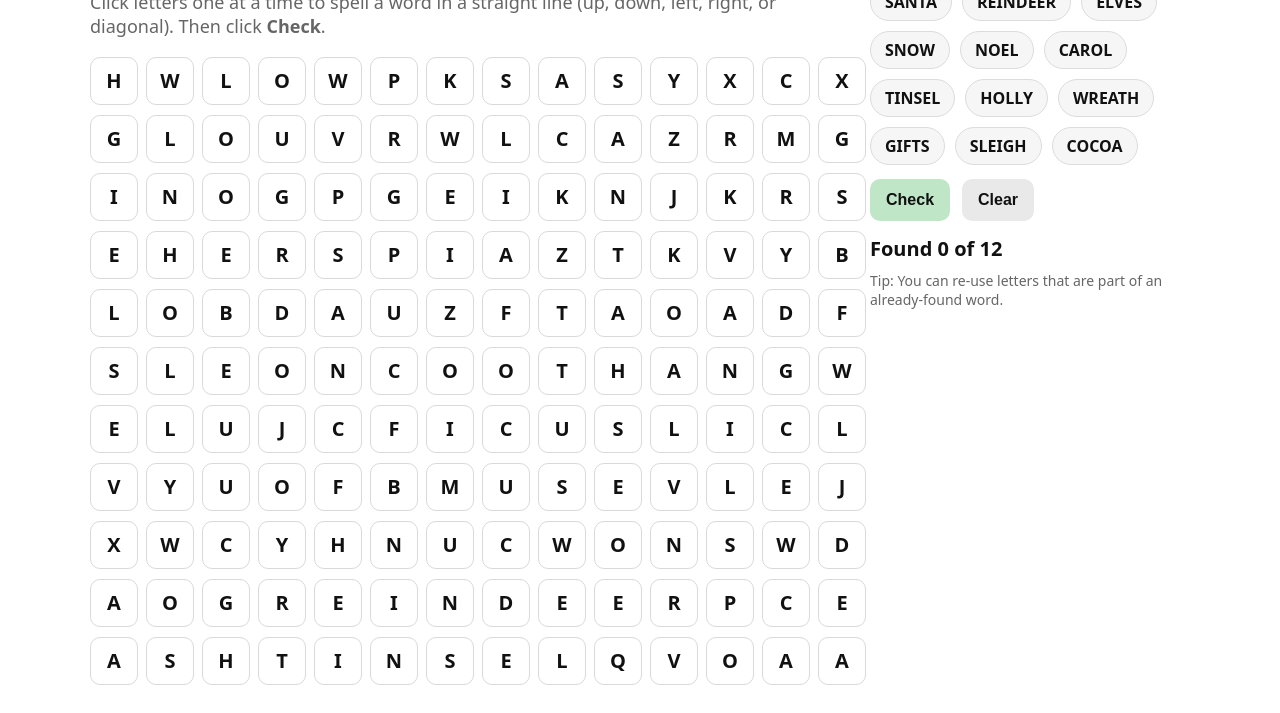
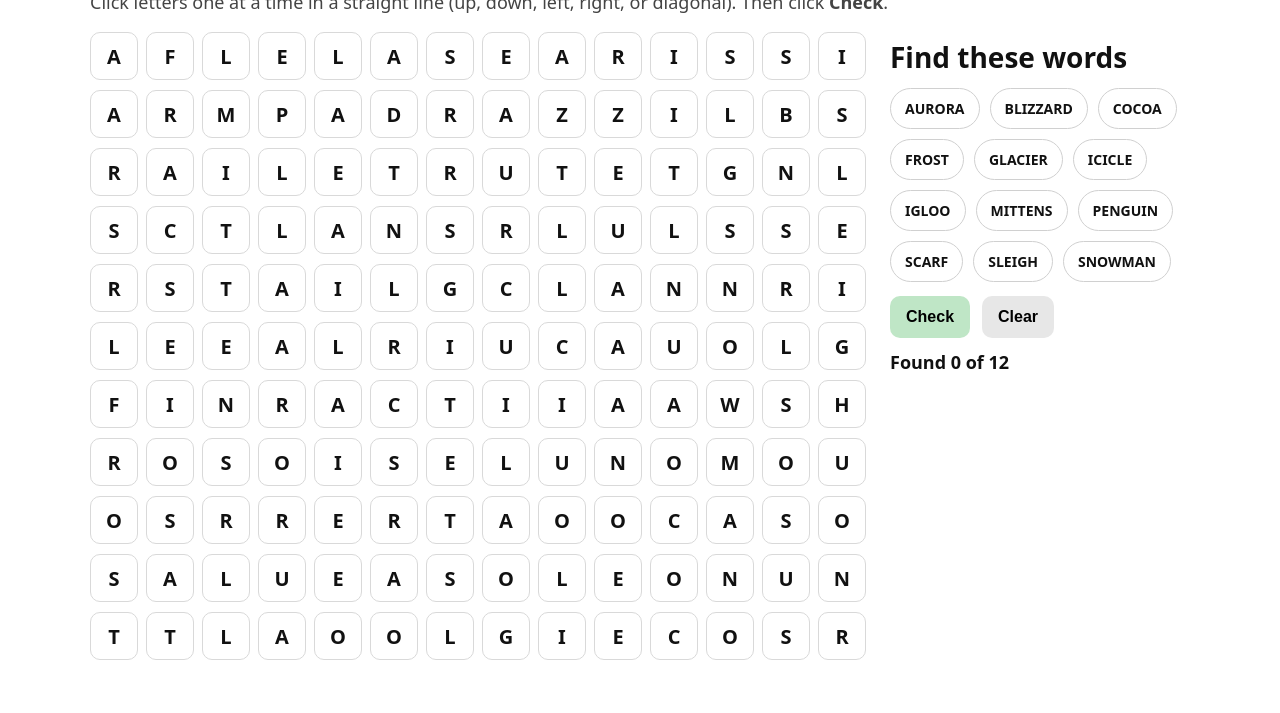
Before and after one commit to lisatyr3/games, a plain HTML site: page index.html in a window 1280 px wide. Shown: the part 104-817 px from the top of the page. Drawn offline with Linux system fonts and the light colour scheme.

Commit message:
Update index.html

```diff
--- a/index.html
+++ b/index.html
@@ -3,55 +3,49 @@
 <head>
   <meta charset="UTF-8" />
   <meta name="viewport" content="width=device-width,initial-scale=1" />
-  <title>Holiday Word Search</title>
+  <title>Winter Wonderland Word Search</title>
   <style>
     :root{
-      --tile: 46px;
-      --gap: 10px;
+      --tile:46px;
+      --gap:10px;
       --border:#d9d9d9;
-      --text:#111;
-      --muted:#666;
       --selected:#cfe8ff;
       --found:#bfe6c6;
-      --chip:#f6f6f6;
-      --chip-border:#dcdcdc;
-      --btn:#e9e9e9;
-      --btnText:#111;
       --btnPrimary:#bfe6c6;
+      --btnSecondary:#e7e7e7;
+      --max:1100px;
     }
     body{
+      margin:0;
       font-family: system-ui, -apple-system, Segoe UI, Roboto, Arial, sans-serif;
-      color:var(--text);
-      margin:0;
-      padding:28px 18px;
       background:#fff;
+      color:#111;
     }
-    h1{ margin:0 0 6px; font-size:44px; letter-spacing:-0.5px; }
-    .sub{ margin:0 0 18px; color:var(--muted); font-size:18px; line-height:1.35; }
+    .wrap{
+      max-width:var(--max);
+      margin:0 auto;
+      padding:28px 18px 40px;
+    }
+    h1{ margin:0 0 6px; font-size:44px; letter-spacing:-0.02em; }
+    .sub{ margin:0 0 18px; color:#444; font-size:18px; line-height:1.35; }
 
-    .wrap{
-      max-width: 1100px;
-      margin: 0 auto;
+    .layout{
       display:flex;
       gap:26px;
       align-items:flex-start;
     }
-
-    .board{
-      flex: 1 1 auto;
-      min-width: 320px;
+    @media (max-width: 980px){
+      .layout{ flex-direction:column; }
     }
 
     .grid{
       display:grid;
-      grid-template-columns: repeat(14, var(--tile));
-      gap: var(--gap);
-      align-items:center;
-      justify-content:start;
+      gap:var(--gap);
       user-select:none;
+      -webkit-user-select:none;
+      touch-action:manipulation;
     }
-
-    .cell{
+    .tile{
       width:var(--tile);
       height:var(--tile);
       border:1px solid var(--border);
@@ -59,31 +53,21 @@
       display:flex;
       align-items:center;
       justify-content:center;
-      font-weight:700;
+      font-weight:800;
       font-size:20px;
+      cursor:pointer;
       background:#fff;
-      cursor:pointer;
-      transition: transform 0.03s ease, background 0.12s ease;
     }
-    .cell:active{ transform: scale(0.98); }
-
-    /* Found letters stay green, even if re-used later */
-    .cell.found{ background: var(--found); }
-
-    /* Selected letters are blue; if a found letter is selected, it becomes blue while selected */
-    .cell.selected{ background: var(--selected) !important; }
+    .tile.sel{ background:var(--selected); }
+    .tile.found{ background:var(--found); }
+    /* if a found tile is currently selected, show selected color */
+    .tile.found.sel{ background:var(--selected); }
 
     .side{
-      width: 320px;
-      flex: 0 0 320px;
+      width:320px;
+      flex:0 0 320px;
     }
-
-    .side h2{
-      margin:6px 0 12px;
-      font-size:30px;
-      letter-spacing:-0.3px;
-    }
-
+    .side h2{ margin:6px 0 12px; font-size:28px; }
     .chips{
       display:flex;
       flex-wrap:wrap;
@@ -91,283 +75,377 @@
       margin-bottom:14px;
     }
     .chip{
-      background: var(--chip);
-      border:1px solid var(--chip-border);
+      padding:10px 14px;
       border-radius:999px;
-      padding:10px 14px;
+      border:1px solid #d0d0d0;
       font-weight:800;
-      font-size:16px;
-      line-height:1;
-      color:#111;
+      font-size:14px;
+      background:#fff;
     }
     .chip.found{
-      background: var(--found);
-      border-color: #9fd2a7;
+      background:var(--found);
+      border-color:transparent;
     }
 
     .controls{
       display:flex;
       gap:12px;
-      align-items:center;
-      margin: 10px 0 14px;
+      margin:12px 0 12px;
       flex-wrap:wrap;
     }
     button{
       border:0;
       border-radius:10px;
       padding:12px 16px;
+      font-weight:800;
       font-size:16px;
-      font-weight:700;
-      background: var(--btn);
-      color: var(--btnText);
       cursor:pointer;
     }
-    button.primary{ background: var(--btnPrimary); }
-    button:active{ transform: translateY(1px); }
+    .primary{ background:var(--btnPrimary); }
+    .secondary{ background:var(--btnSecondary); }
 
     .status{
+      font-size:18px;
+      font-weight:900;
       margin-top:6px;
-      font-size:20px;
-      font-weight:800;
     }
 
-    .note{
-      margin-top:10px;
-      color:var(--muted);
-      font-size:14px;
-      line-height:1.35;
-    }
-
-    /* Responsive: stack sidebar under grid on small screens */
-    @media (max-width: 980px){
-      .wrap{ flex-direction:column; }
-      .side{ width:100%; flex: 1 1 auto; }
-      .grid{ justify-content:center; }
-    }
-
-    /* Tighten tiles a bit on very small screens */
     @media (max-width: 520px){
-      :root{ --tile: 38px; --gap: 8px; }
+      :root{ --tile:40px; --gap:8px; }
       h1{ font-size:36px; }
-      .side h2{ font-size:26px; }
+      .side{ width:100%; flex:1 1 auto; }
     }
   </style>
 </head>
 
 <body>
   <div class="wrap">
-    <div class="board">
-      <h1>Holiday Word Search</h1>
+    <h1 id="title">Winter Wonderland</h1>
     <p class="sub">
-        Click letters one at a time to spell a word in a straight line
-        (up, down, left, right, or diagonal). Then click <b>Check</b>.
+      Click letters one at a time in a straight line (up, down, left, right, or diagonal).
+      Then click <b>Check</b>.
     </p>
 
+    <div class="layout">
+      <div>
         <div id="grid" class="grid" aria-label="Word search grid"></div>
       </div>
 
       <aside class="side">
         <h2>Find these words</h2>
-
         <div id="chips" class="chips"></div>
 
         <div class="controls">
           <button id="checkBtn" class="primary" type="button">Check</button>
-        <button id="clearBtn" type="button">Clear</button>
+          <button id="clearBtn" class="secondary" type="button">Clear</button>
         </div>
 
-      <div id="status" class="status">Found 0 of 12</div>
-      <div class="note">Tip: You can re-use letters that are part of an already-found word.</div>
+        <div id="status" class="status">Found 0 of 0</div>
       </aside>
+    </div>
   </div>
 
 <script>
-  // 14 columns x 11 rows (each row must be EXACTLY 14 letters)
-  const gridData = [
-    "HWLOWPKSASYXCX",
-    "GLOUVRWLCAZRMG",
-    "INOGPGEIKNJKRS",
-    "EHERSPIAZTKVYB",
-    "LOBDAUZFTAOADF",
-    "SLEONCOOTHANGW",
-    "ELUJCFICUSLICL",
-    "VYUOFBMUSEVLEJ",
-    "XWCYHNUCWONSWD",
-    "AOGREINDEERPCE",
-    "ASHTINSELQVOAA"
+/* =========================
+   SETTINGS (safe to change)
+   ========================= */
+const COLS = 14;
+const ROWS = 11;
+
+// Tomorrow’s theme words (all will be placed)
+const WORDS = [
+  "AURORA",
+  "BLIZZARD",
+  "COCOA",
+  "FROST",
+  "GLACIER",
+  "ICICLE",
+  "IGLOO",
+  "MITTENS",
+  "PENGUIN",
+  "SCARF",
+  "SLEIGH",
+  "SNOWMAN"
 ];
 
-  const words = [
-    "SANTA","REINDEER","ELVES","SNOW","NOEL","CAROL",
-    "TINSEL","HOLLY","WREATH","GIFTS","SLEIGH","COCOA"
+// Change this daily if you want a new puzzle without touching anything else:
+const SEED_STRING = "2025-12-18";
+
+/* =========================
+   Seeded RNG (stable puzzle)
+   ========================= */
+function xmur3(str){
+  let h = 1779033703 ^ str.length;
+  for (let i=0;i<str.length;i++){
+    h = Math.imul(h ^ str.charCodeAt(i), 3432918353);
+    h = (h << 13) | (h >>> 19);
+  }
+  return function(){
+    h = Math.imul(h ^ (h >>> 16), 2246822507);
+    h = Math.imul(h ^ (h >>> 13), 3266489909);
+    h ^= (h >>> 16);
+    return h >>> 0;
+  };
+}
+function mulberry32(a){
+  return function(){
+    let t = a += 0x6D2B79F5;
+    t = Math.imul(t ^ (t >>> 15), t | 1);
+    t ^= t + Math.imul(t ^ (t >>> 7), t | 61);
+    return ((t ^ (t >>> 14)) >>> 0) / 4294967296;
+  };
+}
+const seedFn = xmur3(SEED_STRING);
+let rand = mulberry32(seedFn());
+function rInt(n){ return Math.floor(rand() * n); }
+function pick(arr){ return arr[rInt(arr.length)]; }
+
+/* =========================
+   Grid generator (verified)
+   ========================= */
+
+// Avoid obvious left→right words by NOT allowing (dx=+1, dy=0)
+const DIRS = [
+  {dx:-1, dy:0},  // W (backwards horizontal ok)
+  {dx:0,  dy:1},  // S
+  {dx:0,  dy:-1}, // N
+  {dx:1,  dy:1},  // SE
+  {dx:-1, dy:-1}, // NW
+  {dx:1,  dy:-1}, // NE
+  {dx:-1, dy:1}   // SW
 ];
 
-  const ROWS = gridData.length;
-  const COLS = gridData[0].length;
+function inBounds(x,y){ return x>=0 && x<COLS && y>=0 && y<ROWS; }
 
-  const gridEl = document.getElementById("grid");
-  const chipsEl = document.getElementById("chips");
-  const statusEl = document.getElementById("status");
-  const checkBtn = document.getElementById("checkBtn");
-  const clearBtn = document.getElementById("clearBtn");
-
-  // State
-  const foundWords = new Set();
-  const foundCells = new Set();   // "r,c" for green cells
-  let selected = [];              // array of {r,c}
-  let direction = null;           // {dr,dc} once established
-
-  function key(r,c){ return r + "," + c; }
-  function inBounds(r,c){ return r>=0 && r<ROWS && c>=0 && c<COLS; }
-  function letterAt(r,c){ return gridData[r].charAt(c); }
-
-  function renderGrid(){
-    gridEl.innerHTML = "";
-    gridEl.style.gridTemplateColumns = `repeat(${COLS}, var(--tile))`;
-
-    for(let r=0;r<ROWS;r++){
-      for(let c=0;c<COLS;c++){
-        const btn = document.createElement("div");
-        btn.className = "cell";
-        btn.textContent = letterAt(r,c);
-        btn.dataset.r = r;
-        btn.dataset.c = c;
-
-        const k = key(r,c);
-        if(foundCells.has(k)) btn.classList.add("found");
-
-        btn.addEventListener("click", () => onCellClick(r,c));
-        gridEl.appendChild(btn);
+function canPlace(grid, word, x0, y0, dir){
+  for (let i=0;i<word.length;i++){
+    const x = x0 + dir.dx*i;
+    const y = y0 + dir.dy*i;
+    if (!inBounds(x,y)) return false;
+    const cur = grid[y][x];
+    if (cur !== "" && cur !== word[i]) return false;
   }
+  return true;
 }
 
-    syncSelectedClasses();
+function placeWord(grid, word){
+  // Try many attempts; prefers diagonals by repeating them in the pool
+  const weightedDirs = [
+    DIRS[3],DIRS[4],DIRS[5],DIRS[6], // diagonals (more often)
+    DIRS[0],DIRS[1],DIRS[2]          // straight
+  ];
+
+  for (let tries=0; tries<1200; tries++){
+    const dir = pick(weightedDirs);
+    const x0 = rInt(COLS);
+    const y0 = rInt(ROWS);
+    if (!canPlace(grid, word, x0, y0, dir)) continue;
+
+    for (let i=0;i<word.length;i++){
+      const x = x0 + dir.dx*i;
+      const y = y0 + dir.dy*i;
+      grid[y][x] = word[i];
     }
-
-  function renderChips(){
-    chipsEl.innerHTML = "";
-    words.forEach(w=>{
-      const chip = document.createElement("div");
-      chip.className = "chip" + (foundWords.has(w) ? " found" : "");
-      chip.textContent = w;
-      chipsEl.appendChild(chip);
-    });
-  }
-
-  function syncSelectedClasses(){
-    const selectedSet = new Set(selected.map(p=>key(p.r,p.c)));
-    const cells = gridEl.querySelectorAll(".cell");
-    cells.forEach(cell=>{
-      const r = Number(cell.dataset.r);
-      const c = Number(cell.dataset.c);
-      const k = key(r,c);
-      cell.classList.toggle("selected", selectedSet.has(k));
-      cell.classList.toggle("found", foundCells.has(k));
-    });
-  }
-
-  // Allow deselecting ONLY the last clicked tile (simple + senior-friendly)
-  function popIfLast(r,c){
-    if(selected.length === 0) return false;
-    const last = selected[selected.length-1];
-    if(last.r === r && last.c === c){
-      selected.pop();
-      if(selected.length < 2) direction = null;
     return true;
   }
   return false;
 }
 
-  function adjacentStep(a,b){
-    const dr = b.r - a.r;
-    const dc = b.c - a.c;
-    if(dr === 0 && dc === 0) return null;
-    if(Math.abs(dr) > 1 || Math.abs(dc) > 1) return null;
-    return { dr: Math.sign(dr), dc: Math.sign(dc) };
+function findWord(grid, word){
+  // Verify word exists in any of the allowed 8 directions including dx=+1,dy=0 for checking
+  const checkDirs = [
+    {dx:1,dy:0},{dx:-1,dy:0},{dx:0,dy:1},{dx:0,dy:-1},
+    {dx:1,dy:1},{dx:-1,dy:-1},{dx:1,dy:-1},{dx:-1,dy:1}
+  ];
+  for (let y=0;y<ROWS;y++){
+    for (let x=0;x<COLS;x++){
+      for (const d of checkDirs){
+        let ok = true;
+        for (let i=0;i<word.length;i++){
+          const xx = x + d.dx*i;
+          const yy = y + d.dy*i;
+          if (!inBounds(xx,yy) || grid[yy][xx] !== word[i]) { ok=false; break; }
+        }
+        if (ok) return true;
+      }
+    }
+  }
+  return false;
 }
 
-  function onCellClick(r,c){
-    // toggle off last
-    if(popIfLast(r,c)){
-      syncSelectedClasses();
+function generateVerifiedGrid(words){
+  // Reset RNG each generation attempt to keep deterministic retry behavior per seed
+  rand = mulberry32(seedFn());
+
+  for (let attempt=0; attempt<200; attempt++){
+    const grid = Array.from({length: ROWS}, () => Array.from({length: COLS}, () => ""));
+    const sorted = [...words].sort((a,b)=>b.length-a.length);
+
+    let placedAll = true;
+    for (const w of sorted){
+      if (!placeWord(grid, w)){ placedAll = false; break; }
+    }
+    if (!placedAll) continue;
+
+    // Fill with high-frequency letters to avoid “wordy” filler
+    const filler = "EAIONRSTLUAENRSTL"; // boring, camouflaging
+    for (let y=0;y<ROWS;y++){
+      for (let x=0;x<COLS;x++){
+        if (grid[y][x] === ""){
+          grid[y][x] = filler[rInt(filler.length)];
+        }
+      }
+    }
+
+    // Verify every word is truly present
+    let ok = true;
+    for (const w of words){
+      if (!findWord(grid, w)){ ok = false; break; }
+    }
+    if (ok) return grid;
+  }
+
+  // Should not happen, but fail safely
+  throw new Error("Could not generate a valid puzzle. Try a different seed.");
+}
+
+/* =========================
+   UI + Interaction (same as today)
+   ========================= */
+const gridEl = document.getElementById("grid");
+const chipsEl = document.getElementById("chips");
+const statusEl = document.getElementById("status");
+
+const WORDSET = WORDS.map(w => w.toUpperCase().replace(/[^A-Z]/g,""));
+const foundWords = new Set();
+const foundCells = new Set(); // "x,y"
+
+let selected = [];    // [{x,y,el}]
+let lockedDir = null; // {dx,dy}
+
+const gridData = generateVerifiedGrid(WORDSET);
+
+function k(x,y){ return x + "," + y; }
+
+function renderChips(){
+  chipsEl.innerHTML = "";
+  for (const w of WORDSET){
+    const d = document.createElement("div");
+    d.className = "chip" + (foundWords.has(w) ? " found" : "");
+    d.textContent = w;
+    chipsEl.appendChild(d);
+  }
+}
+
+function renderStatus(){
+  statusEl.textContent = `Found ${foundWords.size} of ${WORDSET.length}`;
+}
+
+function buildGrid(){
+  gridEl.innerHTML = "";
+  gridEl.style.gridTemplateColumns = `repeat(${COLS}, var(--tile))`;
+
+  for (let y=0;y<ROWS;y++){
+    for (let x=0;x<COLS;x++){
+      const t = document.createElement("div");
+      t.className = "tile";
+      t.textContent = gridData[y][x];
+      t.dataset.x = x;
+      t.dataset.y = y;
+      t.addEventListener("click", () => onTap(x,y,t));
+      gridEl.appendChild(t);
+    }
+  }
+}
+
+function clearSelection(){
+  selected.forEach(s => s.el.classList.remove("sel"));
+  selected = [];
+  lockedDir = null;
+}
+
+function step(a,b){
+  const dx = b.x - a.x;
+  const dy = b.y - a.y;
+  if (dx===0 && dy===0) return null;
+  if (Math.abs(dx)>1 || Math.abs(dy)>1) return null;
+  return {dx:Math.sign(dx), dy:Math.sign(dy)};
+}
+
+function onTap(x,y,el){
+  // tap last selected again to undo
+  if (selected.length && selected[selected.length-1].x===x && selected[selected.length-1].y===y){
+    selected[selected.length-1].el.classList.remove("sel");
+    selected.pop();
+    if (selected.length < 2) lockedDir = null;
     return;
   }
 
-    // prevent selecting the same cell twice (unless it's last to deselect)
-    if(selected.some(p=>p.r===r && p.c===c)) return;
+  // prevent re-selecting same tile in the middle
+  if (selected.some(s => s.x===x && s.y===y)) return;
 
-    if(selected.length === 0){
-      selected.push({r,c});
-      direction = null;
-      syncSelectedClasses();
+  if (selected.length === 0){
+    selected.push({x,y,el});
+    el.classList.add("sel");
     return;
   }
 
-    if(selected.length === 1){
-      const step = adjacentStep(selected[0], {r,c});
-      if(!step) return; // must be adjacent
-      direction = step;
-      selected.push({r,c});
-      syncSelectedClasses();
+  if (selected.length === 1){
+    const s = step(selected[0], {x,y});
+    if (!s) return;
+    lockedDir = s;
+    selected.push({x,y,el});
+    el.classList.add("sel");
     return;
   }
 
-    // length >= 2: must keep same direction and be next to the last cell
+  // must continue same direction and be contiguous
   const last = selected[selected.length-1];
-    const step = adjacentStep(last, {r,c});
-    if(!step) return;
+  const s = step(last, {x,y});
+  if (!s) return;
+  if (s.dx !== lockedDir.dx || s.dy !== lockedDir.dy) return;
 
-    if(step.dr !== direction.dr || step.dc !== direction.dc) return;
-
-    selected.push({r,c});
-    syncSelectedClasses();
+  selected.push({x,y,el});
+  el.classList.add("sel");
 }
 
-  function getSelectedString(){
-    return selected.map(p=>letterAt(p.r,p.c)).join("");
+function selectedString(){
+  return selected.map(s => gridData[s.y][s.x]).join("");
 }
 
-  function checkSelection(){
-    if(selected.length < 2) return;
+function markFound(){
+  selected.forEach(s => {
+    foundCells.add(k(s.x,s.y));
+    s.el.classList.add("found");
+    s.el.classList.remove("sel");
+  });
+  selected = [];
+  lockedDir = null;
+}
 
-    const s1 = getSelectedString();
-    const s2 = s1.split("").reverse().join("");
+document.getElementById("checkBtn").addEventListener("click", () => {
+  if (selected.length < 2) return;
 
-    // match any not-yet-found word
-    const match = words.find(w => !foundWords.has(w) && (w === s1 || w === s2));
-    if(!match) return;
+  const s = selectedString();
+  const sr = s.split("").reverse().join("");
+
+  const match = WORDSET.find(w => !foundWords.has(w) && (w===s || w===sr));
+  if (!match) return; // keep selection so user can tap-back to adjust
 
   foundWords.add(match);
+  markFound();
+  renderChips();
+  renderStatus();
+});
 
-    // mark cells as found (green) BUT they remain clickable for intersecting words
-    selected.forEach(p => foundCells.add(key(p.r,p.c)));
+document.getElementById("clearBtn").addEventListener("click", () => {
+  clearSelection();
+});
 
-    // clear selection
-    selected = [];
-    direction = null;
-
+// init
+buildGrid();
 renderChips();
-    syncSelectedClasses();
-    updateStatus();
-  }
-
-  function clearSelection(){
-    selected = [];
-    direction = null;
-    syncSelectedClasses();
-  }
-
-  function updateStatus(){
-    statusEl.textContent = `Found ${foundWords.size} of ${words.length}`;
-  }
-
-  checkBtn.addEventListener("click", checkSelection);
-  clearBtn.addEventListener("click", clearSelection);
-
-  // Init
-  renderGrid();
-  renderChips();
-  updateStatus();
+renderStatus();
 </script>
 </body>
 </html>
```
Lines whose indentation alone changed are shown as unchanged.
